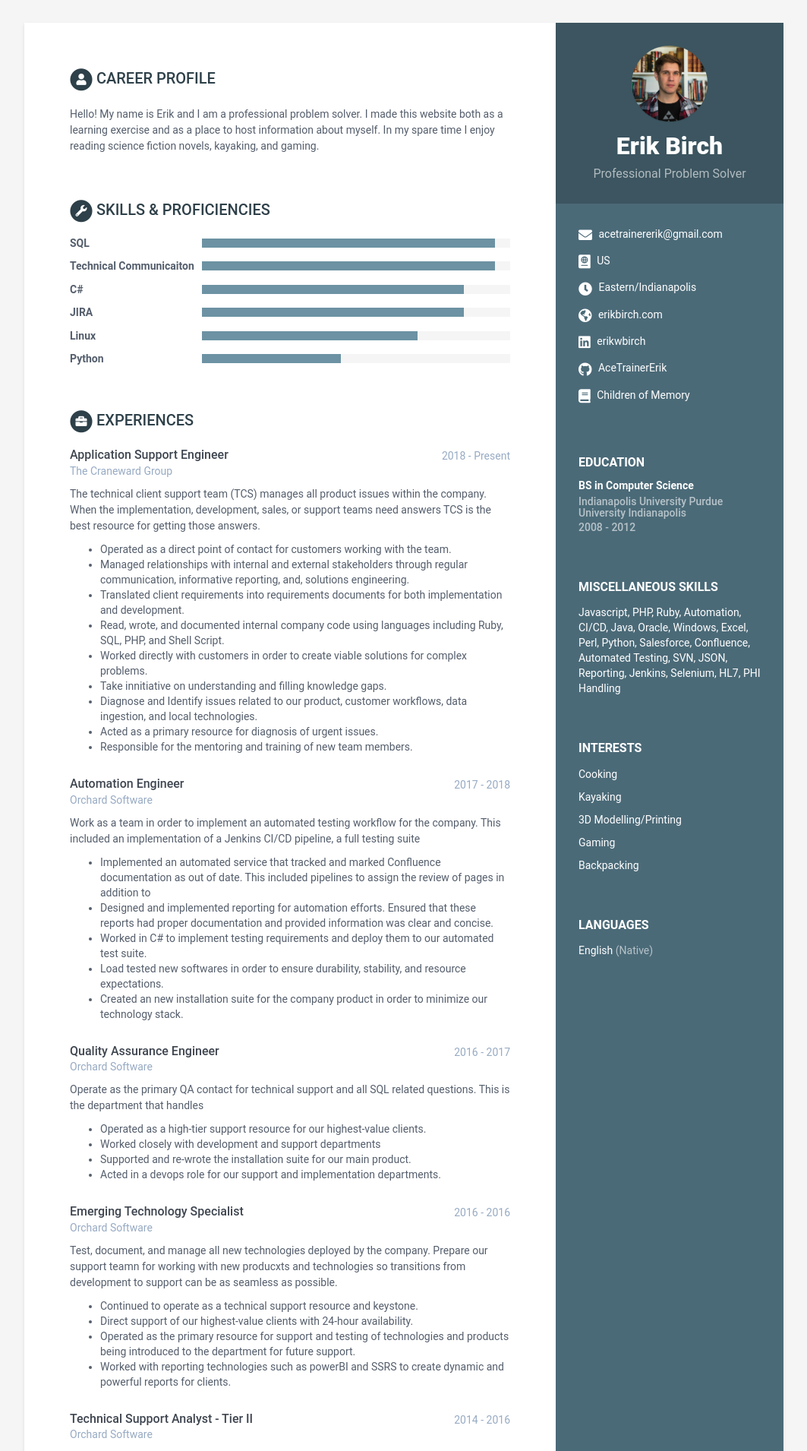
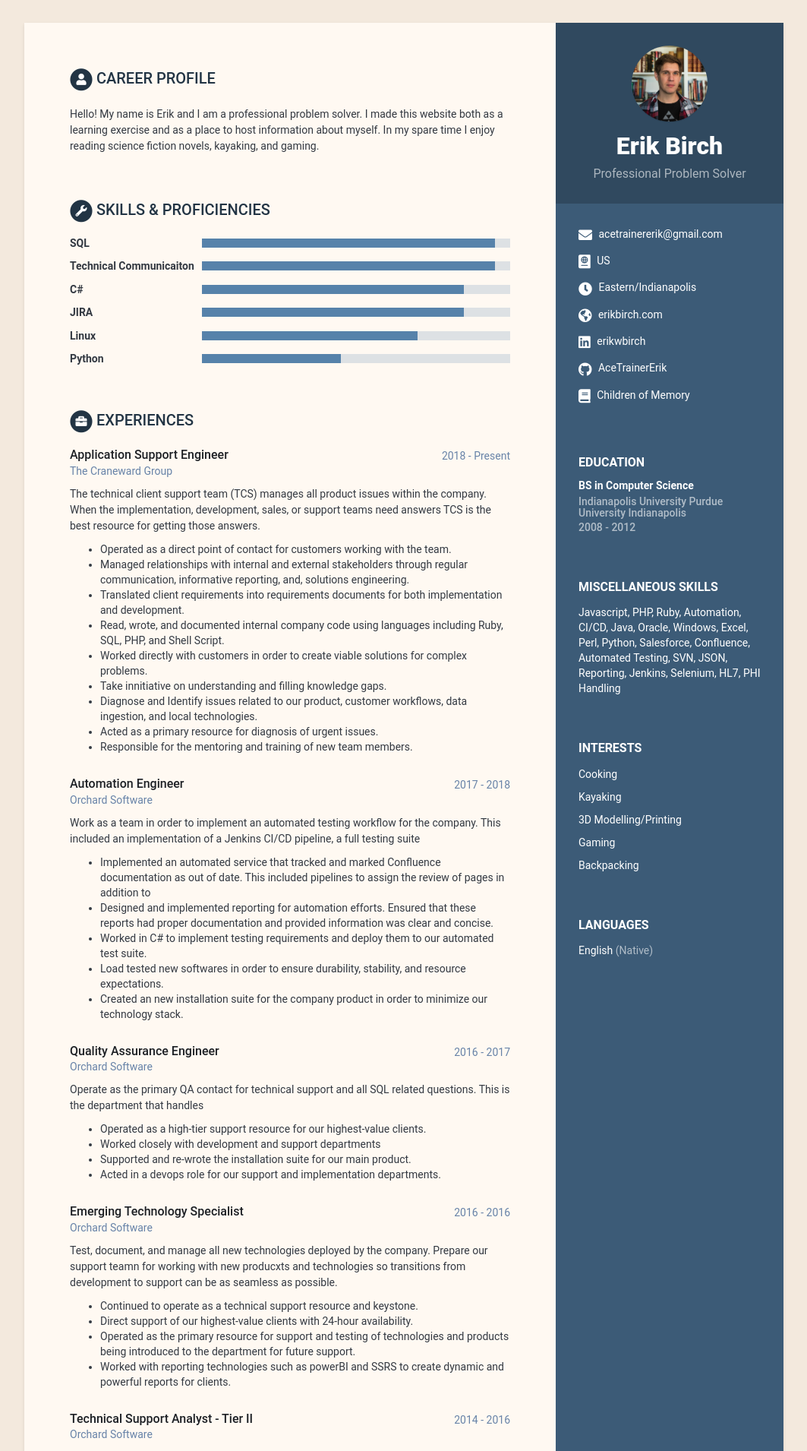
Before and after one commit to AceTrainerErik/AceTrainerErik.github.io, a Jekyll site: the page built from index.html, in a window 1280 px wide. Shown: the top 1910 px of the page at 76% size, without its empty margins (108-1171 px from the left). Built offline with Jekyll 4.4.1, drawn with Linux system fonts in a browser that asks for light colours.

Commit message:
Added a custom theme and adjusted the level bar display colors.

```diff
--- a/_config.yml
+++ b/_config.yml
@@ -10,7 +10,7 @@ url: 'http://erikbirch.com'
 
 description: Erik Birch - Professional Problem Solver.
 # Style will be applied only after restarting the build or serve. Just choose one of the options.
-theme_skin: ceramic #ceramic blue turquoise green berry orange
+theme_skin: coffee # coffee ceramic blue turquoise green berry orange
 chrome_mobile_color: #use hex colors (ex:#1976d2) or leave empty if you don't want a color for chrome mobile searchbar
 
 # Sass/SCSS
--- a/_sass/_base.scss
+++ b/_sass/_base.scss
@@ -268,7 +268,7 @@ p {
   }
   .level-bar {
     height: 12px;
-    background: $background-color;
+    background: transparentize(lighten($theme-primary, 15%), 0.8);
   }
   .level-bar-inner {
     height: 12px;
--- /dev/null
+++ b/_sass/skins/_coffee.scss
@@ -0,0 +1,8 @@
+/* Coffee Color Scheme */
+$theme-primary: #3c5b77;
+$theme-secondary: #fff9f2;
+$background-color: #F3E9DD;
+
+$text-color: #1d2025;
+$text-color-secondary: #333942;
+$subtext-color: #6783a8;
```
